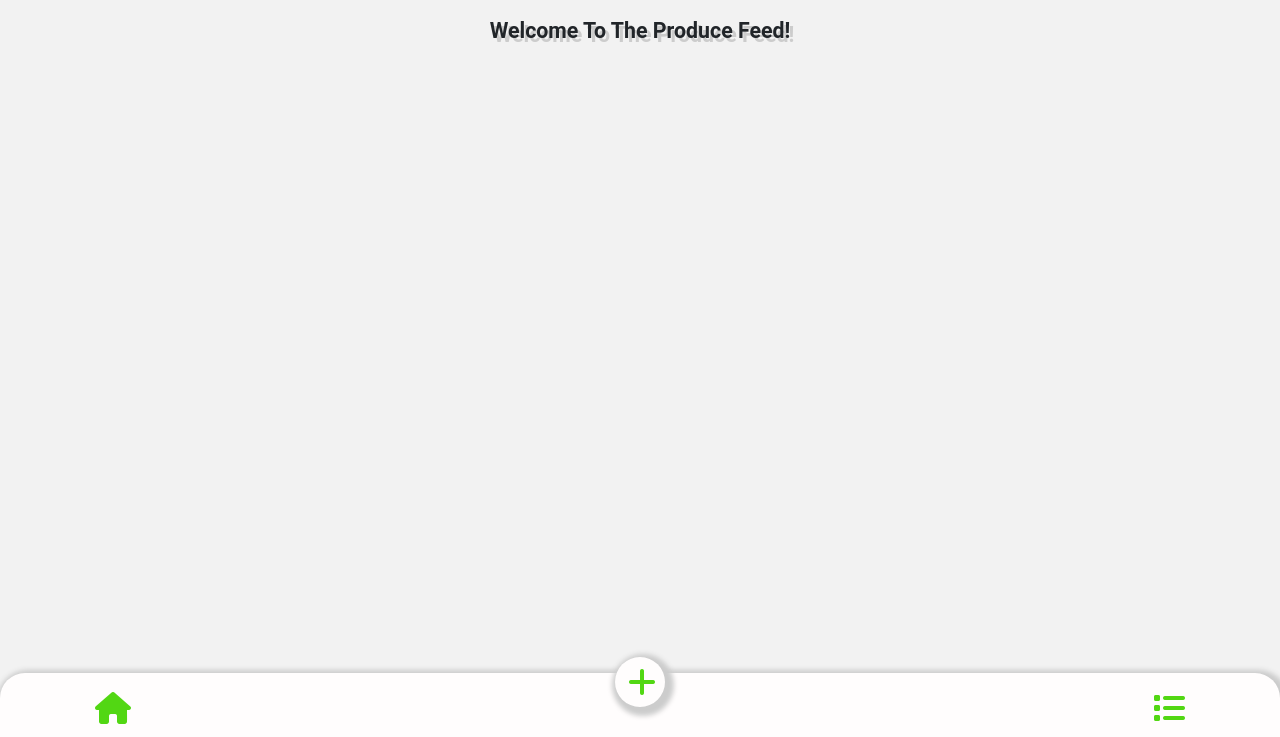
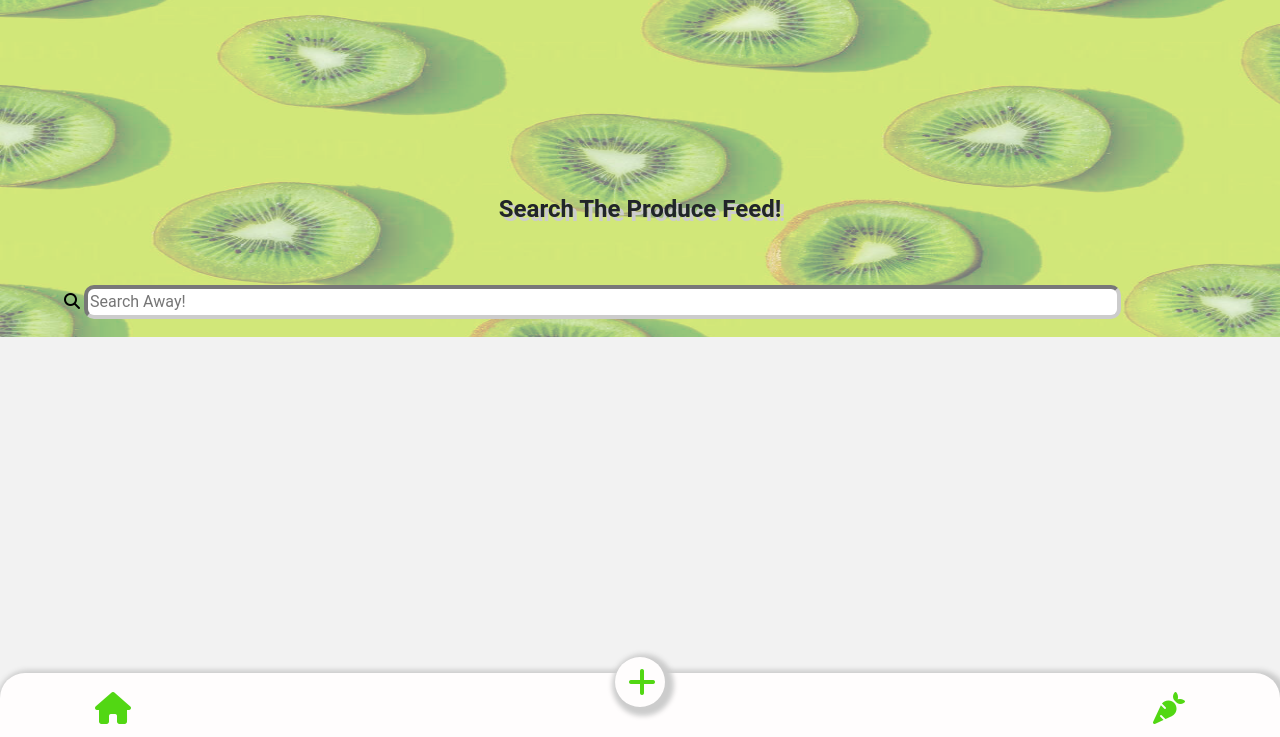
Before and after one commit to Rshokar/COMP-2800-Team-BBY-17-Sellery, a website: page static/html/feed.html in a window 1280 px wide. Shown: the part 63-800 px from the top of the page. Drawn offline with nearby package versions, Linux system fonts and the light colour scheme; files that its build step writes are made by us from their sources; no server answers; files whose address does not match are found by name.

Commit message:
styling changes. push for Jimun.

```diff
--- a/static/css/card.css
+++ b/static/css/card.css
@@ -52,8 +52,8 @@ p {
     position: relative;
     border-radius: 16px;
     overflow: hidden;
-    -webkit-box-shadow: 15px 15px 27px #e1e1e3, -15px -15px 27px #ffffff;
-    box-shadow: 15px 15px 27px #e1e1e3, -15px -15px 27px #ffffff;
+    -webkit-box-shadow: 15px 15px 27px #e1e1e3, -15px -15px 27px #9e9e9eb0;
+    box-shadow: 15px 15px 27px #e1e1e3, -15px -15px 27px #9e9e9eb0;
 }
 
 /* ^-- The margin bottom is necessary for the drop shadow otherwise it gets clipped in certain cases. */
--- /dev/null
+++ b/static/css/feed.css
@@ -0,0 +1,33 @@
+#search-bar {
+  height: 30vh;
+  padding-top: 20%;
+  padding-bottom: 20%;
+}
+
+
+
+
+#input {
+  font-family: 'FontAwesome';
+  position: relative;
+}
+
+#wrapper:before {
+  font-family: 'FontAwesome';
+  color:black;
+  position: relative;
+  content: "\f002";
+}
+
+#title {
+  /* margin-top: 10%; */
+  font-size: 18pt;
+}
+
+#feed_search {
+  margin-top: 5%;
+  width: 90%;
+  border-radius:10px;
+  border-width: 0.3em;
+  border-color:#ccc;
+}
--- a/static/css/template.css
+++ b/static/css/template.css
@@ -69,3 +69,13 @@
     font-weight: bold;
     text-shadow: 4px 4px #ccc;
 }
+
+#kiwi {
+    opacity: 0.5;
+    position: absolute;
+    left: 0;
+    top: 0;
+    height: 50%;
+    width: 100vw;
+    z-index: -1;
+}
--- a/static/html/feed.html
+++ b/static/html/feed.html
@@ -26,13 +26,16 @@
   <!-- Custom CSS for pop-up -->
   <link href="css/pop_up.css" rel="stylesheet">
 
+  <!-- Custom CSS for feed -->
+  <link href="css/feed.css" rel="stylesheet">
+
 </head>
 
 <body>
-  <header id="mobile_head">
+  <!-- <header id="mobile_head">
     <h1>Sellery</h1>
     <input type="test" placeholder="Search" id="feed_search">
-  </header>
+  </header> -->
 
   <!-- Pop up -->
   <div id="pop-up-background">
@@ -44,10 +47,22 @@
       <button id="confirm">Confirm</button>
   </div>
 
+
   <!-- This is where content starts -->
   <div id="content_section">
 
-    <div id="title">Welcome To The Produce Feed!</div>
+    <!-- This is the search bar section -->
+    <div id="search-bar">
+      <div id="title">Search The Produce Feed!</div>
+      <img id="kiwi" src="../pics/kiwi-background.jpg"/>
+
+      <div id="wrapper">
+        <input type="test" placeholder="Search Away!" id="feed_search">
+      </div>
+
+    </div>
+
+
 
     <!-- This is where post start -->
     <div id="card-listing">
@@ -73,7 +88,7 @@
     <div class="container py-1">
       <a id="storefront" class="btn fas fa-home fa-2x px-auto" href="/storefront"></a>
 
-      <a id="feed" class="btn fas fa-list fa-2x px-auto" href="/feed"></a>
+      <a id="feed" class="btn fas fa-carrot fa-2x px-auto" href="/feed"></a>
     </div>
   </footer>
 
```
Also changed, not shown: static/css/storefront.css (+13 -2 lines), static/html/about.html (+1 -1 lines), static/html/review_form.html (+1 -1 lines), static/html/storefront.html (+6 -3 lines), static/html/template.html (+1 -1 lines), static/pics/brocoli-background.jpg (added), static/pics/greens-background.jpg (added), static/pics/kiwi-background.jpg (added).
